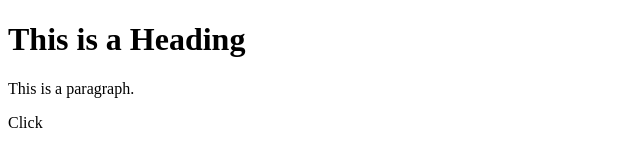
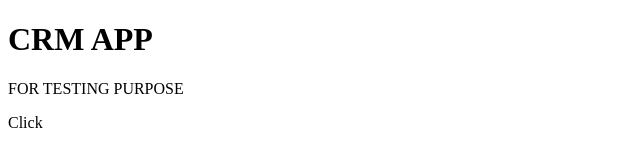
Before and after one commit to Shivakirang/first-git, a plain HTML site: page index.html in a window 1280 px wide. Shown: the whole page, without its empty margins (0-640 px from the left). Drawn offline with Linux system fonts and the light colour scheme.

Commit message:
Index. Html changed1

```diff
--- a/index.html
+++ b/index.html
@@ -5,8 +5,8 @@
 </head>
 <body>
 
-<h1>This is a Heading</h1>
-<p>This is a paragraph.</p>
+<h1>CRM APP</h1>
+<p>FOR TESTING PURPOSE</p>
 
 </body>
 </html>
```
